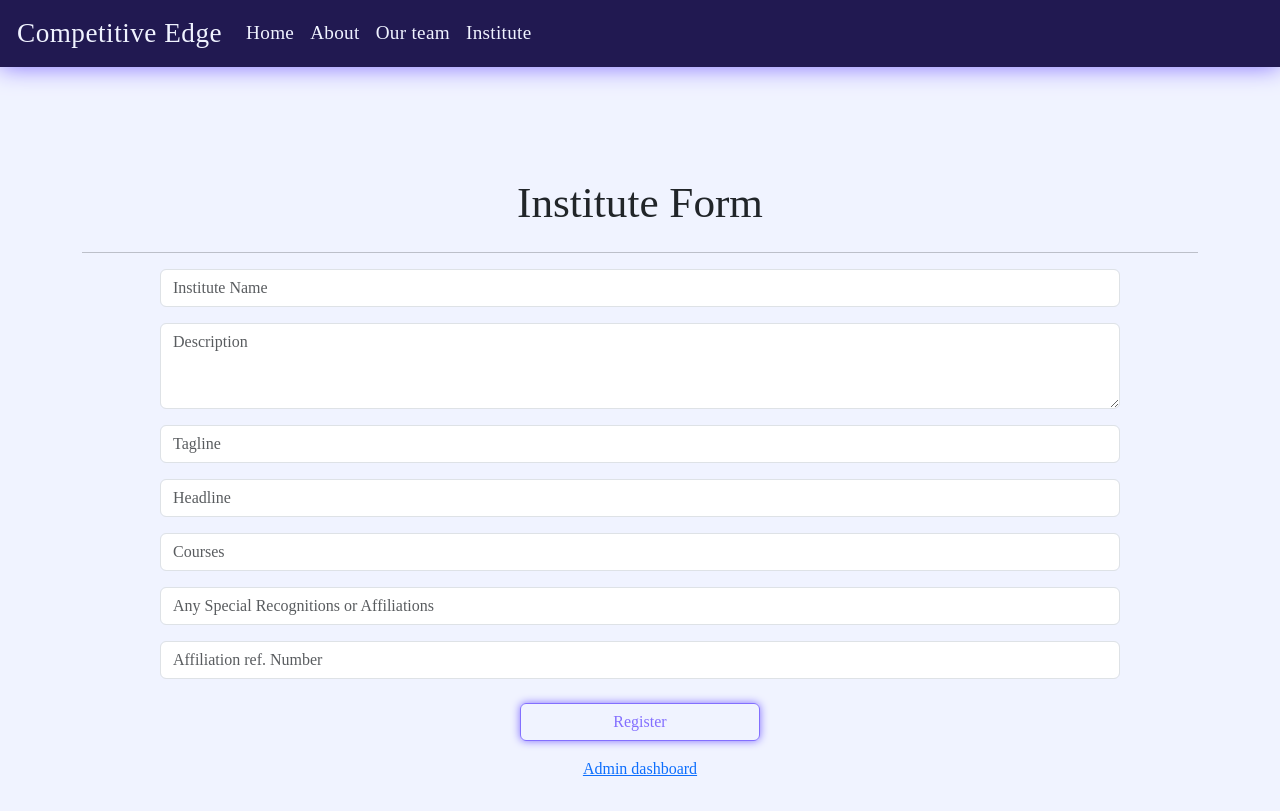
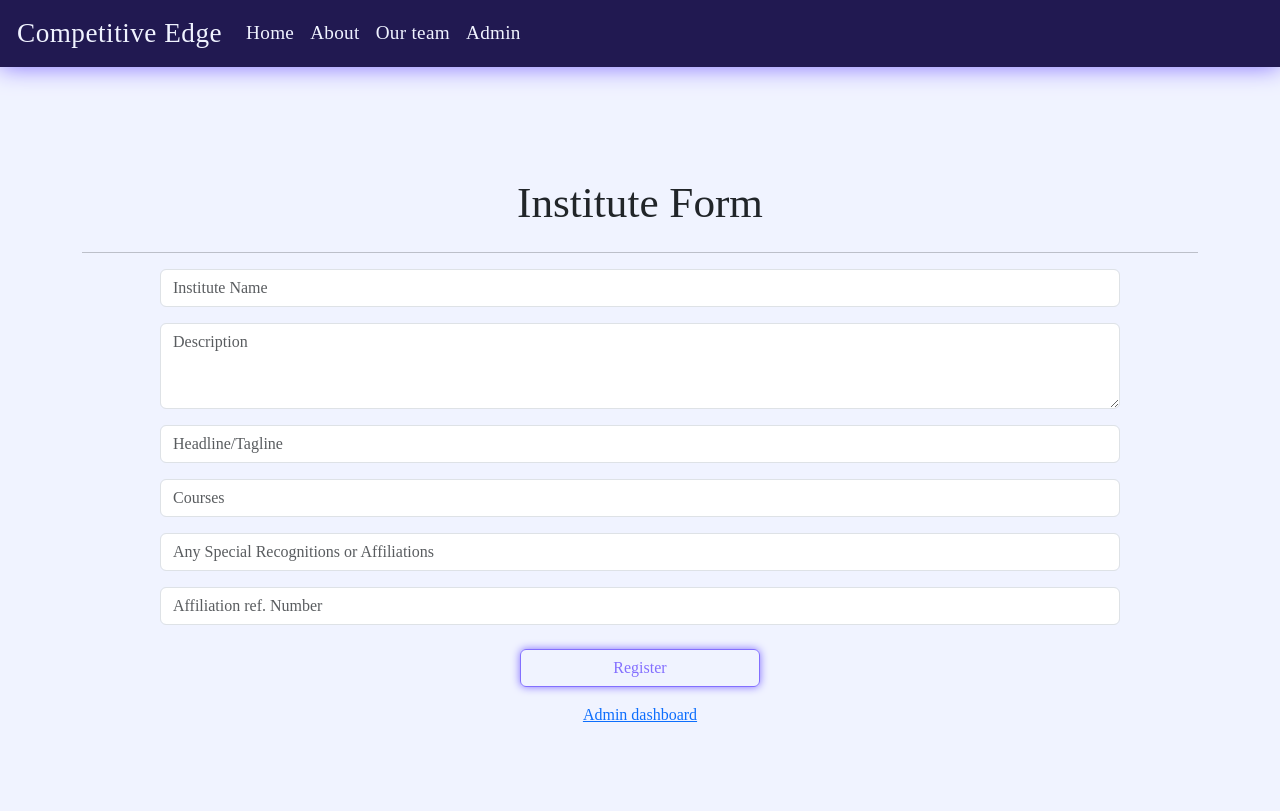
Before and after one commit to BiplabGanguly/competitiveEdge, a React (Create React App) app: page /form-institute in a window 1280 px wide. Built offline with nearby package versions, Linux system fonts and the light colour scheme.

Commit message:
institute link change

```diff
--- a/src/AdminSection/AdminDashboard.jsx
+++ b/src/AdminSection/AdminDashboard.jsx
@@ -8,7 +8,7 @@ function AdminDashboard() {
   return (
     <div className="container">
       <div className="row upper-content">
-        <div className="col-md-3 admin-branch-button offset-md-6">
+        <div className="col-md-9 admin-branch-button offset-md-2">
           <Link to="/admin/adminbranch">
             <button type="submit" className="btn admin-branch-btn">
               Branch
@@ -16,11 +16,6 @@ function AdminDashboard() {
           </Link>
         </div>
 
-        <div className="col-md-3 admin-permission-button">
-          <button type="submit" className="btn admin-branch-btn">
-            Permission 05
-          </button>
-        </div>
       </div>
       <div className="row center-content">
         <div className="col-md-4 branch-div">
--- a/src/Css/AdminBranchStyle.css
+++ b/src/Css/AdminBranchStyle.css
@@ -17,7 +17,7 @@
     justify-content: center;
     align-items: center;
     border-radius: 1.4rem;
-    background-color: rgb(241, 24, 241);
+    background-color: #836fff;
     color: white;
 }
 
--- a/src/components/PublicNav.jsx
+++ b/src/components/PublicNav.jsx
@@ -32,7 +32,7 @@ function Nav() {
                             <div className="nav-link">Our team</div>
                         </li>
                         <li className="nav-item">
-                            <Link to="/institute" className="institute"><div className="nav-link">Institute</div></Link>
+                            <Link to="/admin-login" className="institute"><div className="nav-link">Admin</div></Link>
                         </li>
                     </ul>
                 </div>
--- a/src/containers/FormInstitute.jsx
+++ b/src/containers/FormInstitute.jsx
@@ -24,12 +24,7 @@ function FormInstitute() {
           <input
             type="text"
             className="form-control mb-3"
-            placeholder="Tagline"
-          />
-          <input
-            type="text"
-            className="form-control mb-3"
-            placeholder="Headline"
+            placeholder="Headline/Tagline"
           />
           <input
             type="text"
--- a/src/containers/Signup.jsx
+++ b/src/containers/Signup.jsx
@@ -131,7 +131,7 @@ function Signup() {
               <Link to={"/admin-login"}>Sign In</Link>
             </span>
           </div>
-          <Link to={"/form-institute"}>Institute form</Link>
+          <Link to={"/admin/dashboard"}>Admin dashboard</Link>
         </div>
       </div>
     </>
```
